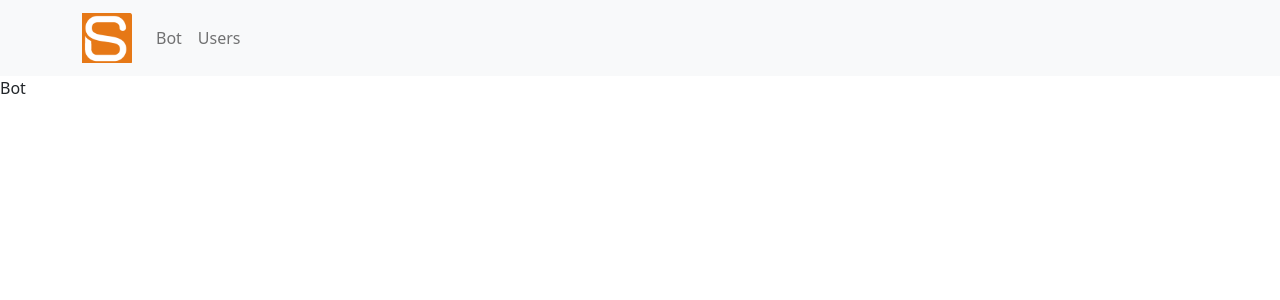
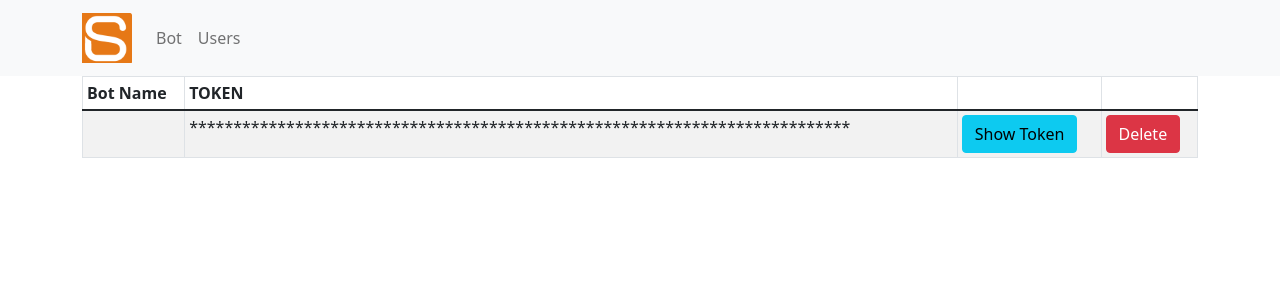
Before and after one commit to TrellixVulnTeam/spotbot_YY36, a React (Create React App) app in the folder web/: page / in a window 1280 px wide. Shown: the top 300 px of the page. Built offline with nearby package versions, Linux system fonts and the light colour scheme; no server answers.

Commit message:
add(Web): Bot info  `/bot`

```diff
--- a/web/src/pages/Bot.js
+++ b/web/src/pages/Bot.js
@@ -1,9 +1,27 @@
-import React from 'react'
+import React, { Component } from 'react'
+import BotTable from '../components/BotTable'
 
-const Bot = () => {
-  return (
-    <div>Bot</div>
-  )
+export default class Bot extends Component {
+  state = {
+    BotInfo: [{}],
+  }
+
+  getBotInfo = () => {
+    const headers = { 'Content-Type': 'application/json' }
+    fetch('http://localhost:3000/bot', { headers })
+        .then(response => response.json())
+        .then(data => this.setState({ BotInfo: data }));
+  }
+
+  componentDidMount() {
+    this.getBotInfo()
 }
 
-export default Bot
+  render() {
+    return (
+      <div>
+        <BotTable BotInfo={this.state.BotInfo} />
+      </div>
+    )
+  }
+}
```
